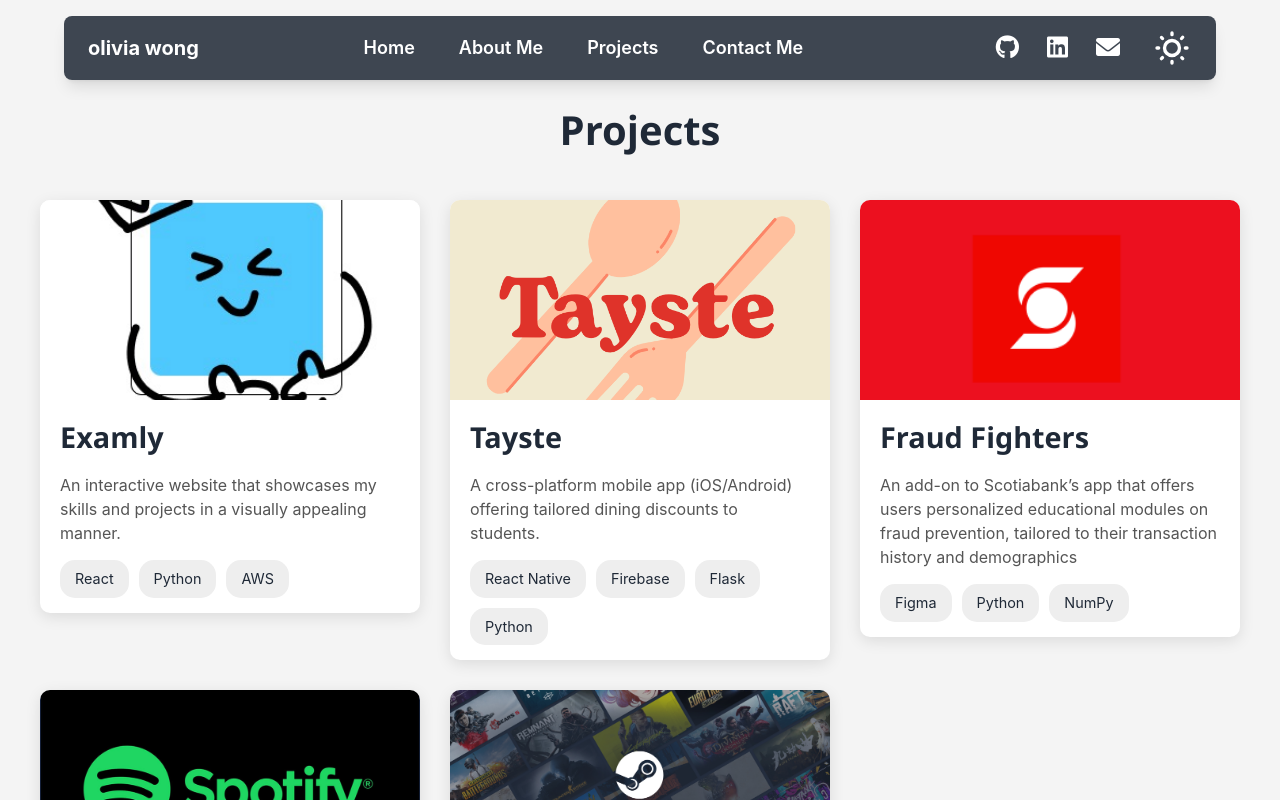
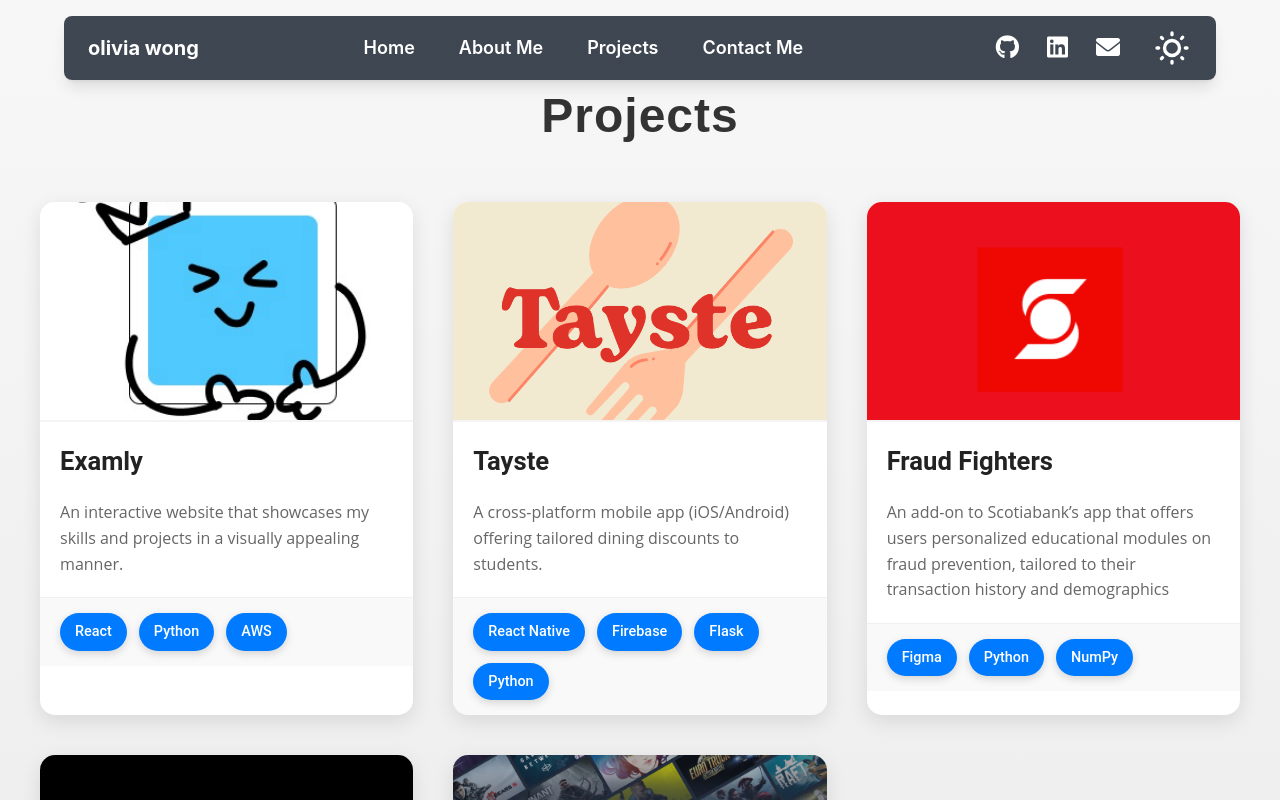
Before and after one commit to oliviaw12/my-personal-website, a Next.js app: page /projects in a window 1280 px wide. Shown: the top 800 px of the page. Built offline with nearby package versions, Linux system fonts and the light colour scheme.

Commit message:
changed projects styling

```diff
--- a/css/projects.module.css
+++ b/css/projects.module.css
@@ -1,66 +1,114 @@
 .projectsSection {
-  padding: 40px;
-  background-color: #f4f4f4;
+  padding: 60px 20px;
+  background: linear-gradient(180deg, #f7f7f7 0%, #eaeaea 100%);
   min-height: 100vh;
-  /* Ensure the section fills the entire screen height */
   box-sizing: border-box;
-  /* Ensure padding is included in the height calculation */
+  display: flex;
+  flex-direction: column;
+  align-items: center;
 }
 
 .sectionTitle {
-  font-size: 2.5rem;
+  font-size: 3rem;
   text-align: center;
-  margin-bottom: 40px;
-  margin-top: 60px;
+  margin-bottom: 50px;
+  margin-top: 20px;
+  font-family: 'Poppins', sans-serif;
+  font-weight: 700;
+  color: #333;
+  text-transform: capitalize;
+  letter-spacing: 1px;
 }
 
 .projectsGrid {
   display: grid;
-  grid-template-columns: repeat(auto-fit, minmax(300px, 1fr));
-  gap: 30px;
+  grid-template-columns: repeat(auto-fit, minmax(320px, 1fr));
+  gap: 40px;
   justify-content: center;
-  align-items: start;
+  align-items: stretch;
+  width: 100%;
+  max-width: 1200px;
 }
 
 .projectCard {
   background: #fff;
-  border-radius: 10px;
-  box-shadow: 0 4px 15px rgba(0, 0, 0, 0.1);
+  border-radius: 15px;
+  box-shadow: 0 6px 20px rgba(0, 0, 0, 0.1);
   overflow: hidden;
-  transition: transform 0.3s ease;
+  transition: transform 0.4s ease, box-shadow 0.4s ease;
+  cursor: pointer;
 }
 
 .projectCard:hover {
-  transform: translateY(-10px);
+  transform: translateY(-12px) scale(1.02);
+  box-shadow: 0 10px 30px rgba(0, 0, 0, 0.15);
 }
 
 .projectImage {
   width: 100%;
-  height: 200px;
+  height: 220px;
   object-fit: cover;
+  border-bottom: 2px solid #f4f4f4;
+  transition: transform 0.4s ease;
+}
+
+.projectCard:hover .projectImage {
+  transform: scale(1.05);
 }
 
 .projectTitle {
-  font-size: 1.8rem;
-  margin: 15px 20px;
+  font-size: 1.6rem;
+  margin: 20px;
+  color: #222;
+  font-family: 'Roboto', sans-serif;
+  font-weight: 600;
 }
 
 .projectDescription {
-  padding: 0 20px;
+  padding: 0 20px 20px;
   font-size: 1rem;
-  color: #555;
+  color: #666;
+  line-height: 1.6;
+  font-family: 'Open Sans', sans-serif;
 }
 
 .projectTags {
   padding: 15px 20px;
   display: flex;
   flex-wrap: wrap;
-  gap: 10px;
+  gap: 12px;
+  border-top: 1px solid #f0f0f0;
+  background: #f9f9f9;
 }
 
 .tag {
-  background: #eee;
+  background: #007bff;
+  color: #fff;
   padding: 8px 15px;
-  border-radius: 15px;
+  border-radius: 20px;
   font-size: 0.9rem;
+  font-family: 'Roboto', sans-serif;
+  font-weight: 500;
+  box-shadow: 0 3px 8px rgba(0, 0, 0, 0.15);
+  transition: background-color 0.3s ease, transform 0.3s ease;
 }
+
+.tag:hover {
+  background: #0056b3;
+  transform: translateY(-3px);
+}
+
+/* Responsive Enhancements */
+@media screen and (max-width: 768px) {
+  .sectionTitle {
+    font-size: 2.5rem;
+  }
+
+  .projectsGrid {
+    gap: 30px;
+  }
+
+  .projectCard {
+    margin: 0 auto;
+  }
+}
```
